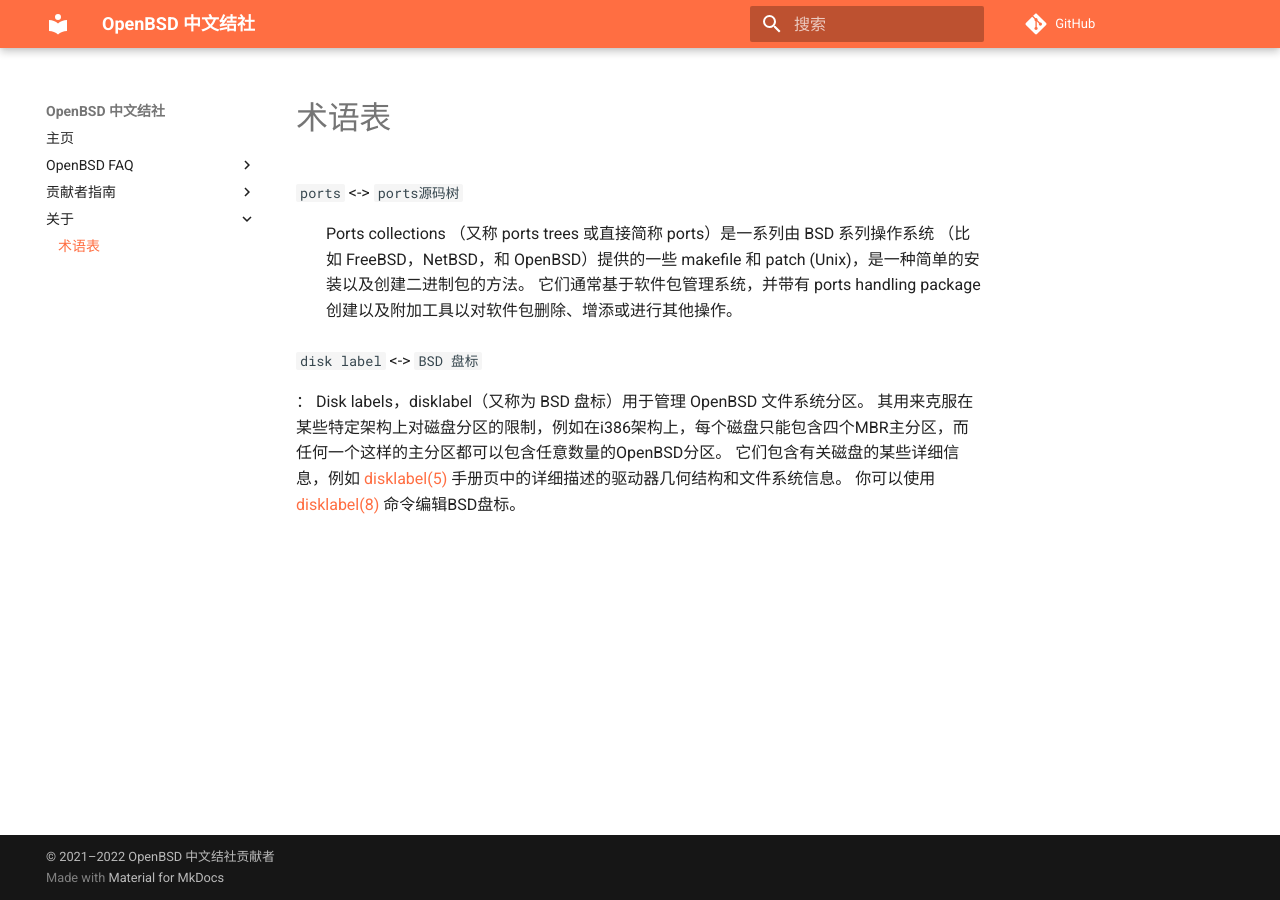
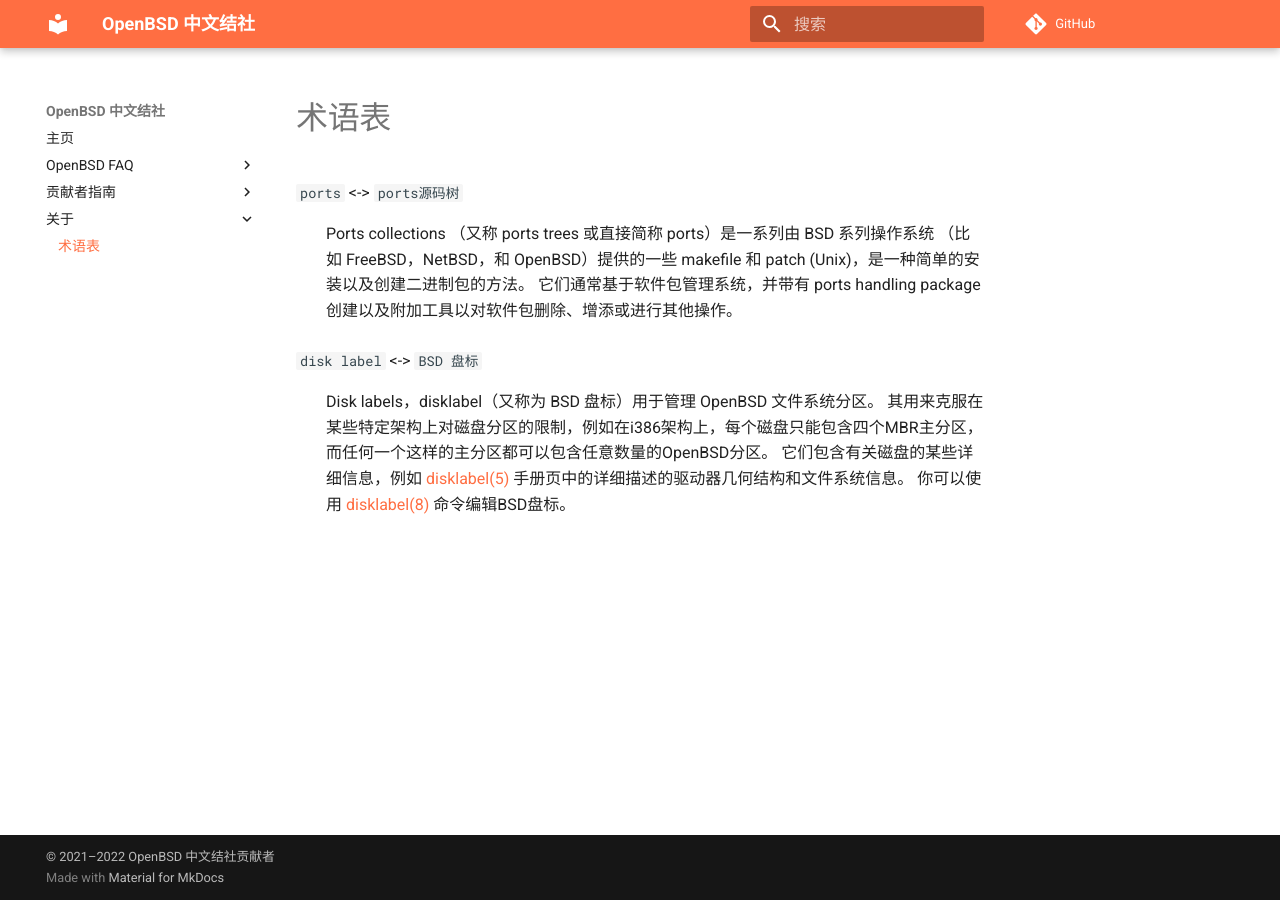
Before and after one commit to openbsd-zh-association/docs-openbsd-zh, an MkDocs documentation site: the page built from docs/about/terminology.md, in a window 1280 px wide. Built offline with MkDocs 1.6.1 and Material for MkDocs 9.7.7, drawn with Linux system fonts in a browser that asks for light colours; comment, search, counter and statistics services are not loaded.

Commit message:
fix a typo

```diff
--- a/docs/about/terminology.md
+++ b/docs/about/terminology.md
@@ -2,13 +2,13 @@
 
 `ports` <-> `ports源码树`
 
-:    Ports collections （又称 ports trees 或直接简称 ports）是一系列由 BSD 系列操作系统
+:   Ports collections （又称 ports trees 或直接简称 ports）是一系列由 BSD 系列操作系统
     （比如 FreeBSD，NetBSD，和 OpenBSD）提供的一些 makefile 和 patch (Unix)，是一种简单的安装以及创建二进制包的方法。
     它们通常基于软件包管理系统，并带有 ports handling package 创建以及附加工具以对软件包删除、增添或进行其他操作。
 
 `disk label` <-> `BSD 盘标`
 
-：   Disk labels，disklabel（又称为 BSD 盘标）用于管理 OpenBSD 文件系统分区。
+:   Disk labels，disklabel（又称为 BSD 盘标）用于管理 OpenBSD 文件系统分区。
     其用来克服在某些特定架构上对磁盘分区的限制，例如在i386架构上，每个磁盘只能包含四个MBR主分区，而任何一个这样的主分区都可以包含任意数量的OpenBSD分区。
     它们包含有关磁盘的某些详细信息，例如 [disklabel(5)](https://man.openbsd.org/disklabel.5) 手册页中的详细描述的驱动器几何结构和文件系统信息。
     你可以使用 [disklabel(8)](https://man.openbsd.org/disklabel) 命令编辑BSD盘标。
```
